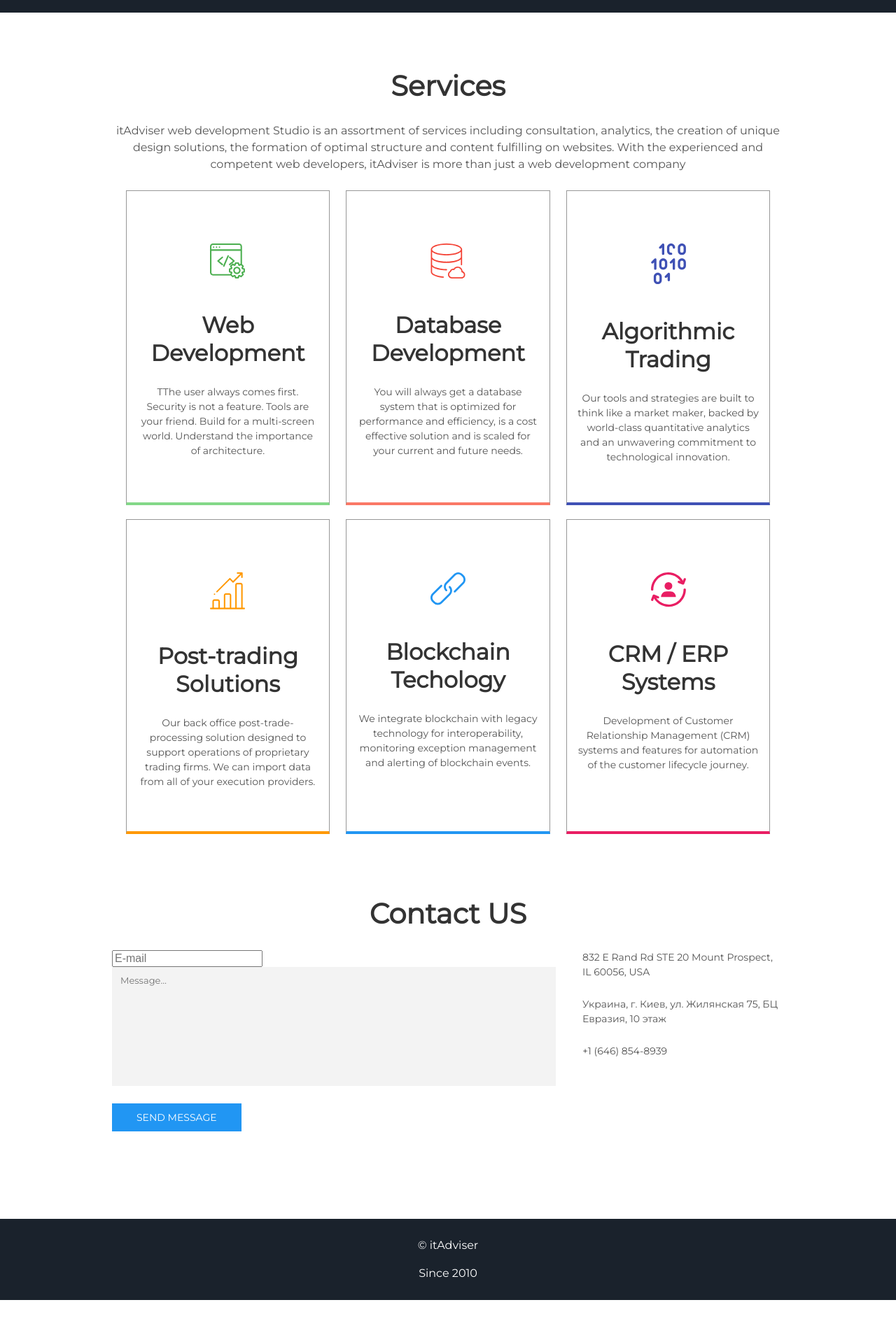
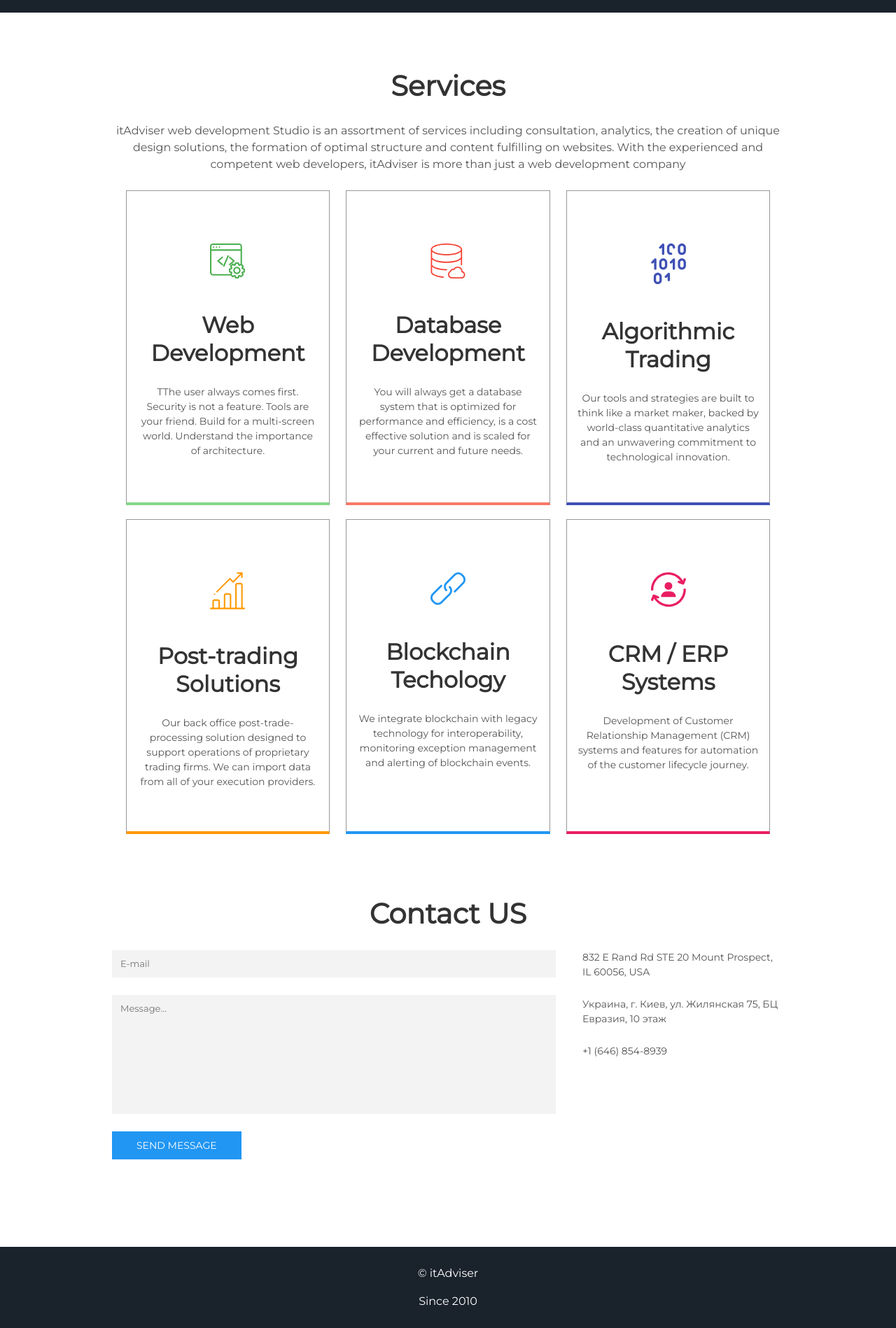
Before and after one commit to dvbogdan/itadviser, a Jekyll site: the page built from index.html, in a window 1280 px wide. Shown: the part 882-2780 px from the top of the page at 70% size. Built offline with Jekyll 4.4.1, drawn with Linux system fonts in a browser that asks for light colours; before the commit the page ends 2740 px from its top, so only the background shows below that.

Commit message:
Update contactus.html

```diff
--- a/_includes/contactus.html
+++ b/_includes/contactus.html
@@ -5,8 +5,8 @@
   <div class="form-wrap">
     <form action="https://formspree.io/ostapov@itadviser.org"
       method="POST">
-      <input type="email" name="_replyto" placeholder="E-mail">
-      <textarea name="name" placeholder="Message…"></textarea>
+      <input type="text" name="_replyto" placeholder="E-mail">
+      <textarea name="message" placeholder="Message…"></textarea>
       <input class="form-button" type="submit" value="SEND MESSAGE">
     </form>
   </div>
```
